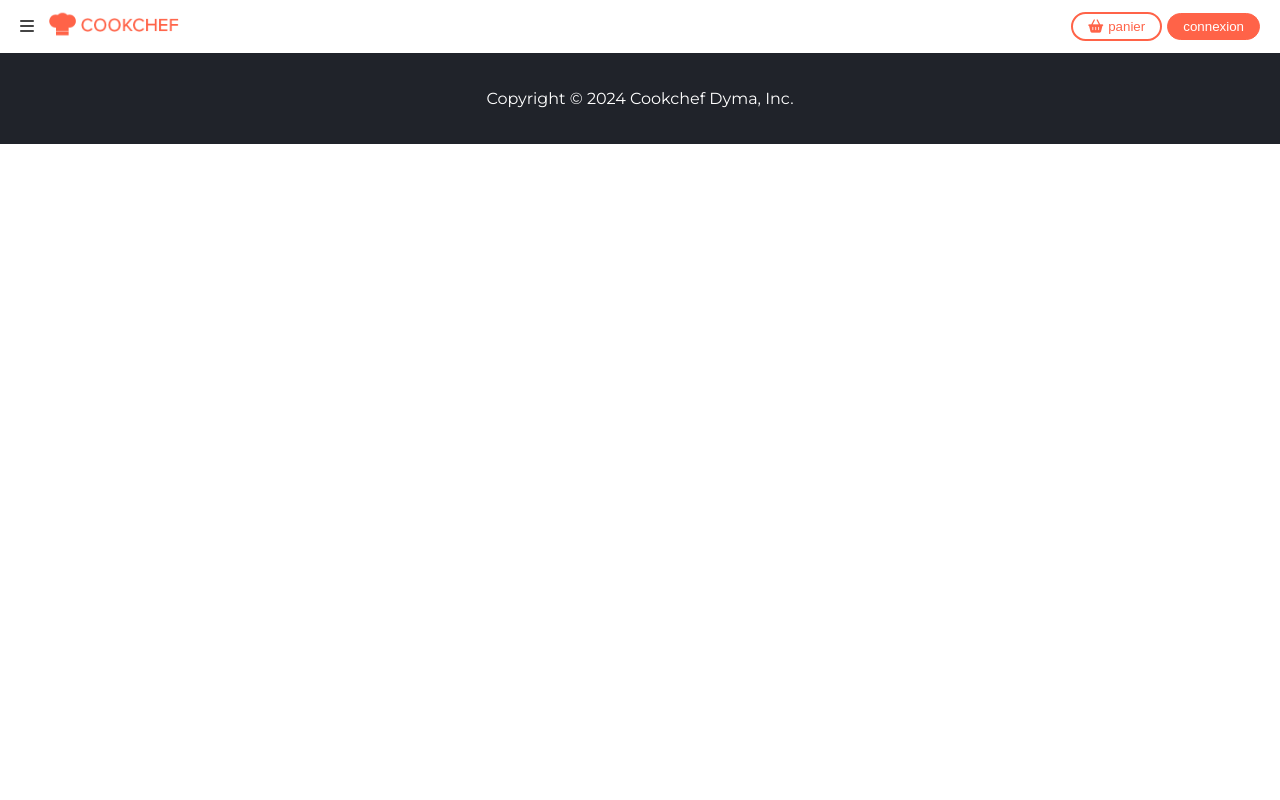
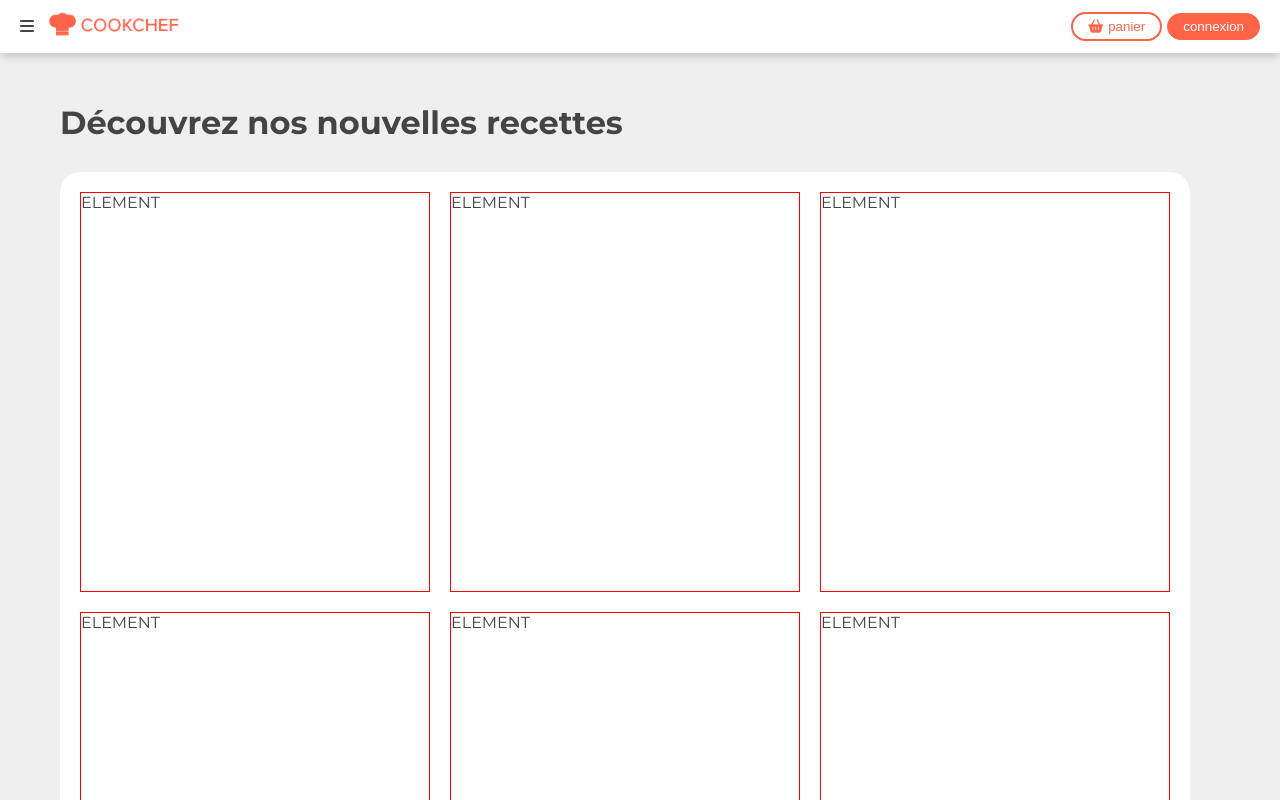
Before and after one commit to Annesophie55/cookchef, a React (Vite) app: page / in a window 1280 px wide. Shown: the top 800 px of the page. Built offline with nearby package versions, Linux system fonts and the light colour scheme.

Commit message:
Setting up the content

```diff
--- a/src/App.jsx
+++ b/src/App.jsx
@@ -7,7 +7,7 @@
   return (
       <div className={`d-flex flex-column ${styles.appContainer}`}>
         <Header/>
-        {/* <Content/> */}
+        <Content/>
         <Footer/>
       </div>
   )
--- a/src/assets/styles/_themes.scss
+++ b/src/assets/styles/_themes.scss
@@ -19,3 +19,8 @@
   color: var(--primary);
   background-color: white;
 }
+
+.card{
+  border-radius: 20px;
+  background-color: white;
+}
--- a/src/assets/styles/_variable.scss
+++ b/src/assets/styles/_variable.scss
@@ -1,7 +1,7 @@
 :root {
   --primary: #ff6348;
   --gray-1: #20232A;
-  --gray-2: #fefefe;
+  --gray-2: #efefef;
   --font-family: "Montserrat", sans-serif;;
   --box-shadow: 0 6px 9px 0 rgb(0 0 0 /15%);
   --box-shadow-nav: 0 2px 10px 0 rgba(0 0 0 /22%);
--- a/src/assets/styles/base.scss
+++ b/src/assets/styles/base.scss
@@ -4,6 +4,7 @@
   -webkit-font-smoothing: antialiased;
   -moz-osx-font-smoothing: grayscale;
   color: var(--text-color);
+  background-color: var(--gray-2);
 }
 
 h1,
--- a/src/components/Content.jsx
+++ b/src/components/Content.jsx
@@ -1,5 +1,23 @@
+import styles from "./Content.module.scss"
+
 function Content() {
-  return <div className="flex-fill b2">Content</div>
+  return <div className="flex-fill container p-20">
+    <h1 className="my-30">Découvrez nos nouvelles recettes</h1>
+    <div className={`card p-20 ${styles.contentCard}`}>
+      <div className={styles.grid}>
+        <div className={styles.elem}>ELEMENT</div>
+        <div className={styles.elem}>ELEMENT</div>
+        <div className={styles.elem}>ELEMENT</div>
+        <div className={styles.elem}>ELEMENT</div>
+        <div className={styles.elem}>ELEMENT</div>
+        <div className={styles.elem}>ELEMENT</div>
+        <div className={styles.elem}>ELEMENT</div>
+        <div className={styles.elem}>ELEMENT</div>
+        <div className={styles.elem}>ELEMENT</div>
+        <div className={styles.elem}>ELEMENT</div>
+      </div>
+    </div>
+  </div>
 }
 
 export default Content;
--- /dev/null
+++ b/src/components/Content.module.scss
@@ -0,0 +1,16 @@
+.grid {
+  display: grid;
+  place-content: center;
+  grid-template-columns: repeat(3, 350px);
+  grid-auto-columns: repeat(3, 350px);
+  gap: 20px;
+}
+
+.elem {
+  border: 1px solid red;
+  height: 400px;
+}
+
+.contentCard {
+  width: 1130px;
+}
--- a/src/components/Header.module.scss
+++ b/src/components/Header.module.scss
@@ -1,5 +1,6 @@
 .header {
   padding: 10px 20px;
+  background-color: white;
   box-shadow: var(--box-shadow-nav);
   color: var(--primary-1);
   img {
```
